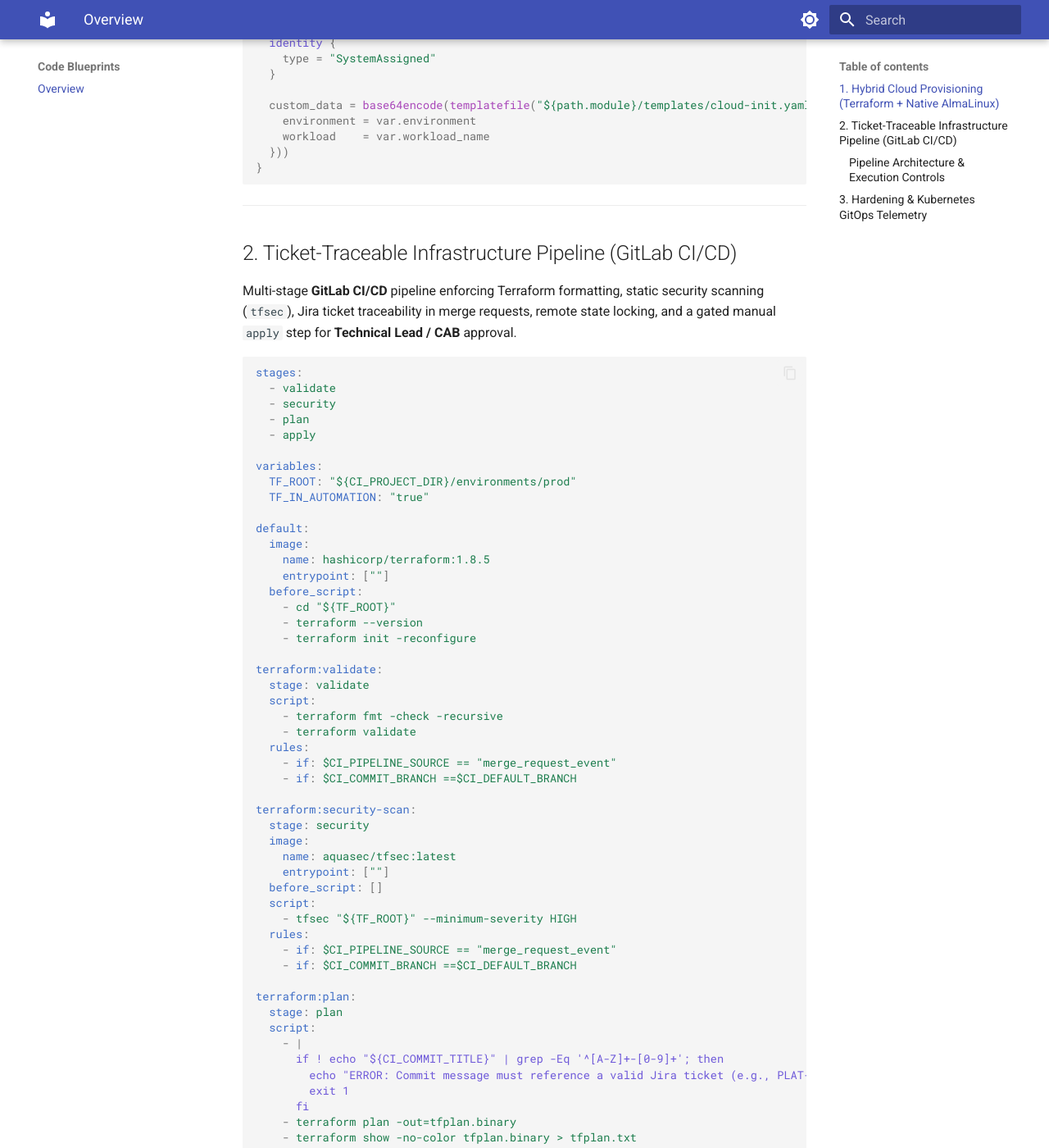
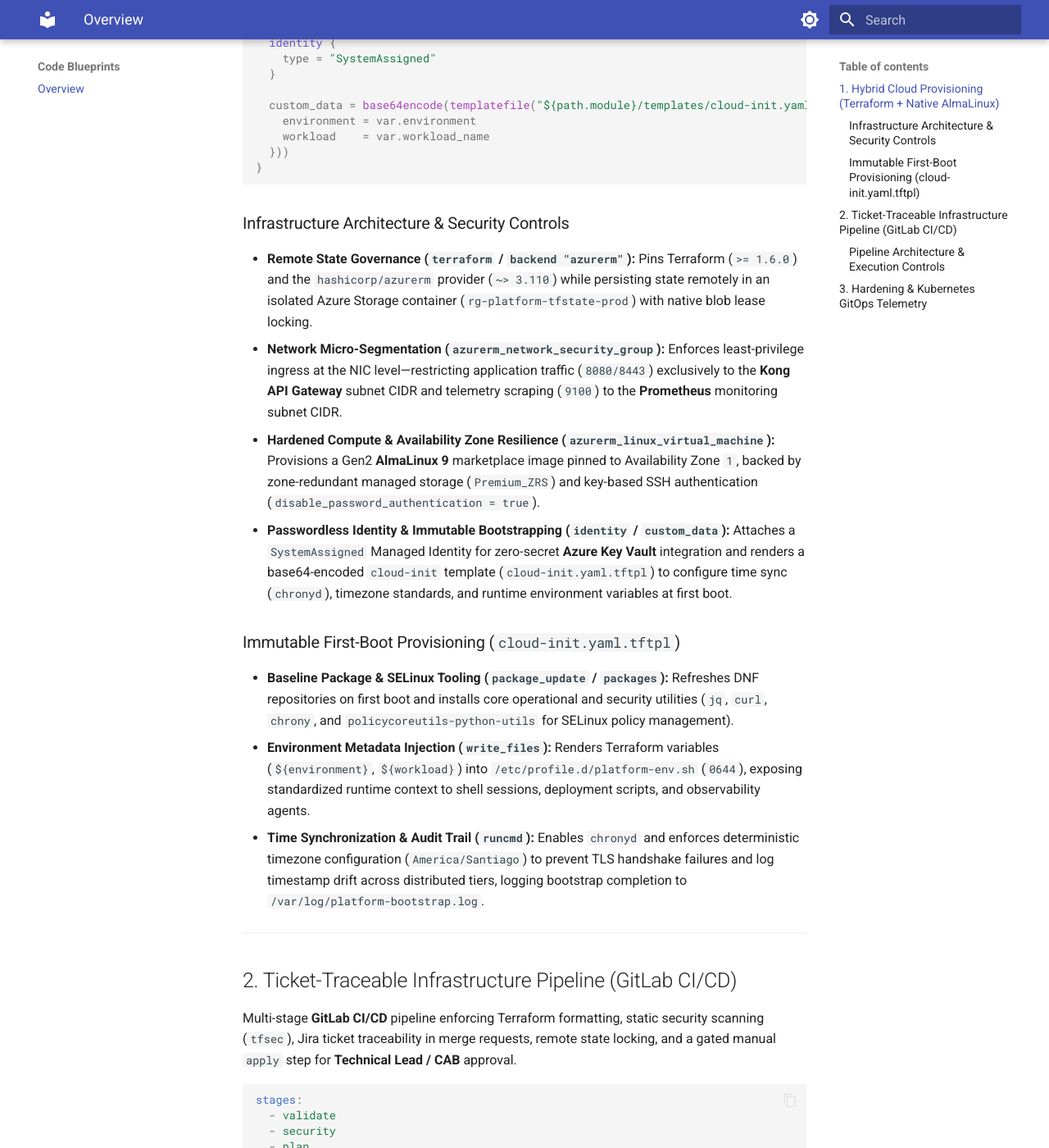
Before and after one commit to ejpinangog/ejpinangog.github.io, an MkDocs documentation site: the page built from docs/code-blueprints/index.md, in a window 1280 px wide and 1400 px high, scrolled down 2518 px. Shown: the whole window at 82% size. Built offline with MkDocs 1.6.1 and Material for MkDocs 9.7.7, drawn with Linux system fonts in a browser that asks for light colours.

Commit message:
docs: place Terraform and cloud-init architecture breakdowns below tabbed code block

````diff
--- a/docs/code-blueprints/index.md
+++ b/docs/code-blueprints/index.md
@@ -208,6 +208,19 @@ Declarative module provisioning an Availability Zone-resilient Linux application
       - timedatectl set-timezone America/Santiago
       - echo "Bootstrap complete for ${workload} (${environment})" > /var/log/platform-bootstrap.log
     ```
+
+### Infrastructure Architecture & Security Controls
+
+* **Remote State Governance (`terraform` / `backend "azurerm"`):** Pins Terraform (`>= 1.6.0`) and the `hashicorp/azurerm` provider (`~> 3.110`) while persisting state remotely in an isolated Azure Storage container (`rg-platform-tfstate-prod`) with native blob lease locking.
+* **Network Micro-Segmentation (`azurerm_network_security_group`):** Enforces least-privilege ingress at the NIC level—restricting application traffic (`8080/8443`) exclusively to the **Kong API Gateway** subnet CIDR and telemetry scraping (`9100`) to the **Prometheus** monitoring subnet CIDR.
+* **Hardened Compute & Availability Zone Resilience (`azurerm_linux_virtual_machine`):** Provisions a Gen2 **AlmaLinux 9** marketplace image pinned to Availability Zone `1`, backed by zone-redundant managed storage (`Premium_ZRS`) and key-based SSH authentication (`disable_password_authentication = true`).
+* **Passwordless Identity & Immutable Bootstrapping (`identity` / `custom_data`):** Attaches a `SystemAssigned` Managed Identity for zero-secret **Azure Key Vault** integration and renders a base64-encoded `cloud-init` template (`cloud-init.yaml.tftpl`) to configure time sync (`chronyd`), timezone standards, and runtime environment variables at first boot.
+
+### Immutable First-Boot Provisioning (`cloud-init.yaml.tftpl`)
+
+* **Baseline Package & SELinux Tooling (`package_update` / `packages`):** Refreshes DNF repositories on first boot and installs core operational and security utilities (`jq`, `curl`, `chrony`, and `policycoreutils-python-utils` for SELinux policy management).
+* **Environment Metadata Injection (`write_files`):** Renders Terraform variables (`${environment}`, `${workload}`) into `/etc/profile.d/platform-env.sh` (`0644`), exposing standardized runtime context to shell sessions, deployment scripts, and observability agents.
+* **Time Synchronization & Audit Trail (`runcmd`):** Enables `chronyd` and enforces deterministic timezone configuration (`America/Santiago`) to prevent TLS handshake failures and log timestamp drift across distributed tiers, logging bootstrap completion to `/var/log/platform-bootstrap.log`.
 
 ---
 
````
